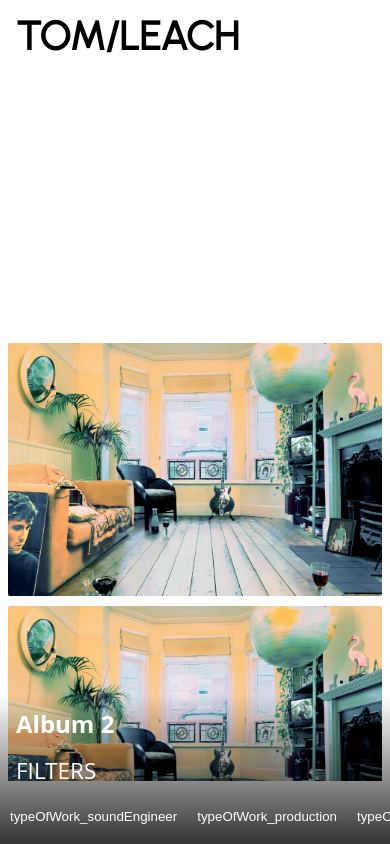
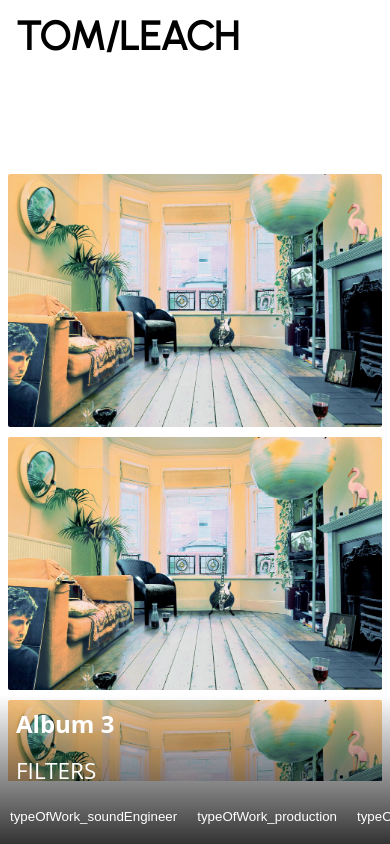
Before and after one commit to eddiearnoldz/tom-leach-website, a Vue app: page / in a window 390 px wide. Built offline with nearby package versions, Linux system fonts and the light colour scheme.

Commit message:
adjusting carousel now seen on mobile

```diff
--- a/src/assets/styles.css
+++ b/src/assets/styles.css
@@ -57,7 +57,7 @@
 }
 
 body {
-  min-height: 100vh;
+  min-height: 100dvh;
   color: var(--color-text);
   background: var(--color-background);
   transition: color 0.5s, background-color 0.5s;
--- a/src/components/AlbumCarouselMobile.vue
+++ b/src/components/AlbumCarouselMobile.vue
@@ -126,12 +126,12 @@ export default defineComponent({
 
 <style scoped>
 .carousel-container {
-  height: 100vh;
+  height: 100dvh;
   overflow-y: scroll;
   display: flex;
   flex-direction: column;
   align-items: center;
-  padding: 40vh 0.5rem 30vh;
+  padding: 20vh 0.5rem 30vh;
 }
 
 .slide {
```
